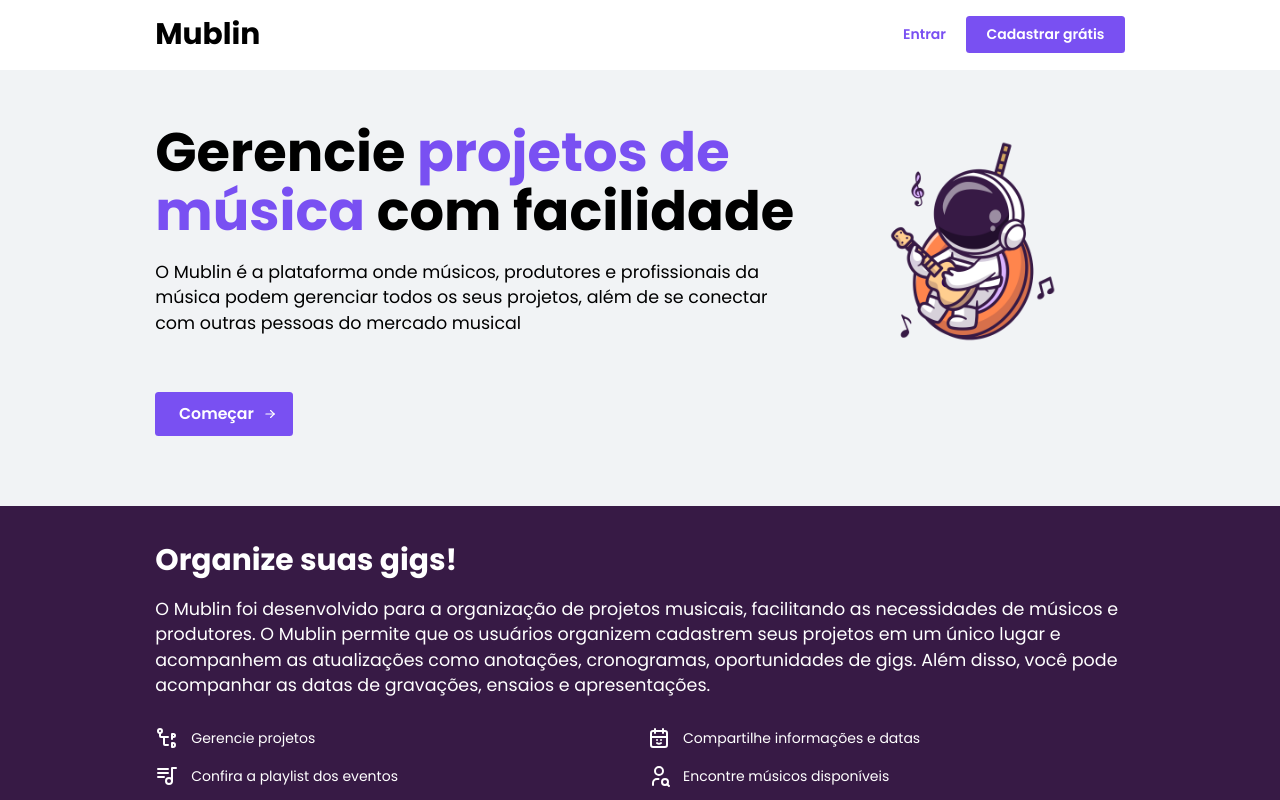
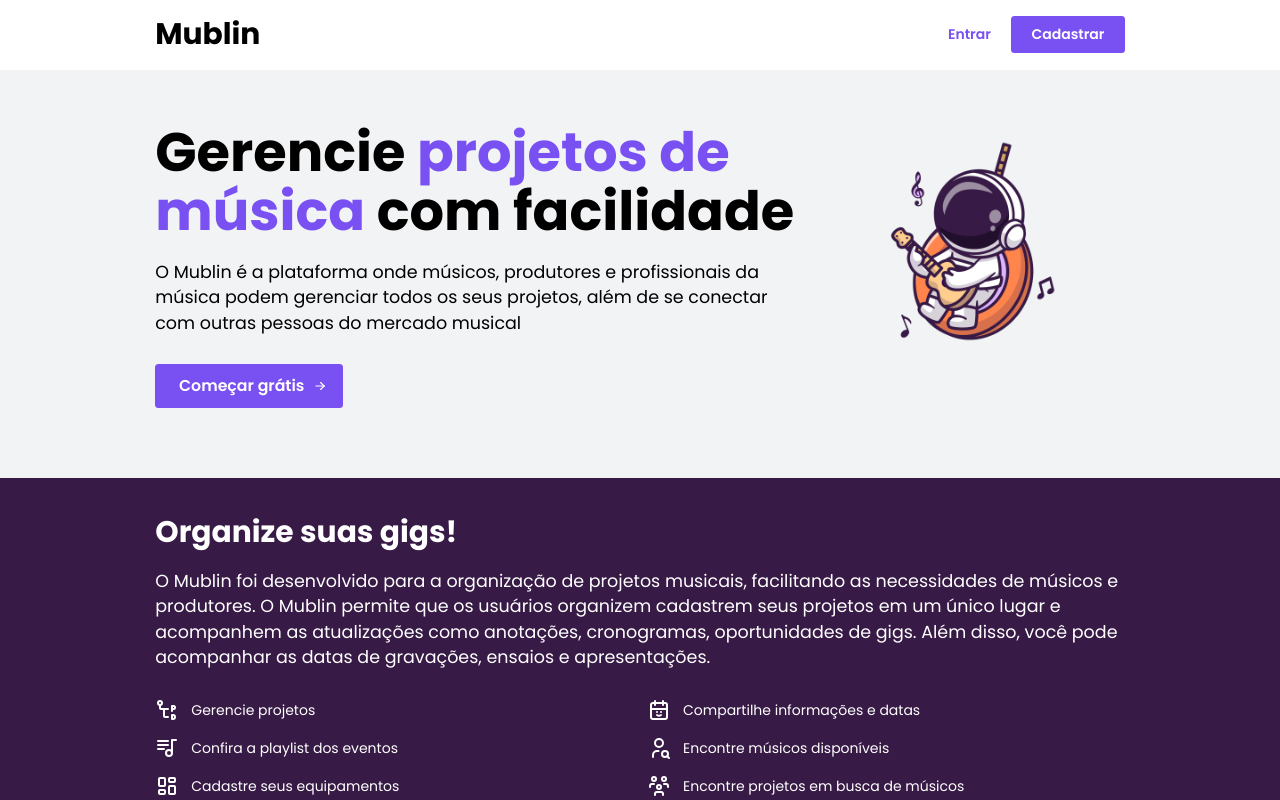
Before and after one commit to fabio-bueno-oliveira/mublin-frontend, a React (Vite) app: page / in a window 1280 px wide. Shown: the top 800 px of the page. Built offline with nearby package versions, Linux system fonts and the light colour scheme; what imagekitio-react would draw is missing.

Commit message:
Melhorias call to action cadastro landing page e header público

```diff
--- a/src/components/public/header/index.jsx
+++ b/src/components/public/header/index.jsx
@@ -37,7 +37,7 @@ function Header () {
                 size="md"
                 color="violet"
               >
-                Cadastrar grátis
+                Cadastrar
               </Button>
             </Link>
           </div>
--- a/src/pages/LandingPage/index.jsx
+++ b/src/pages/LandingPage/index.jsx
@@ -36,25 +36,15 @@ function LandingPage () {
                 <Text className={s.description} fz="xl" lh="sm">
                   O Mublin é a plataforma onde músicos, produtores e profissionais da música podem gerenciar todos os seus projetos, além de se conectar com outras pessoas do mercado musical
                 </Text>
-                <Group className={s.controls}>
                 <Button
                   size="lg"
+                  mt="xl"
                   className={s.control}
                   color="violet"
                   rightSection={<IconArrowRight size={14}/>}
                 >
-                    Começar
+                  Começar grátis
                 </Button>
-                  {/* <Button
-                    component="a"
-                    href="https://github.com/mantinedev/mantine"
-                    size="lg"
-                    variant="default"
-                    className={s.control}
-                  >
-                    Saber mais
-                  </Button> */}
-                </Group>
               </Grid.Col>
               <Grid.Col span={{ base: 12, md: 4, lg: 4 }}>
                 <Image
```
Lines whose indentation alone changed are shown as unchanged.
